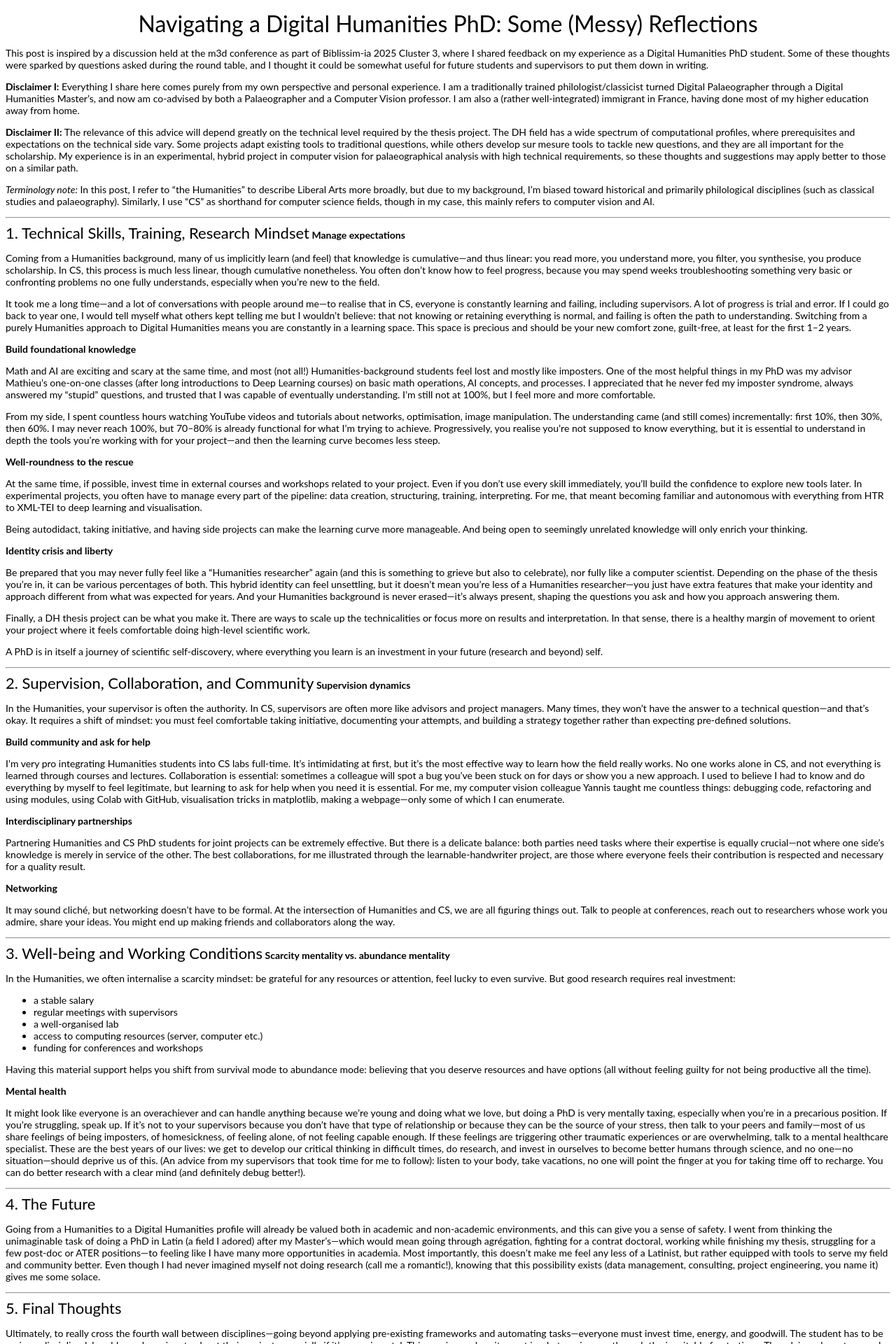
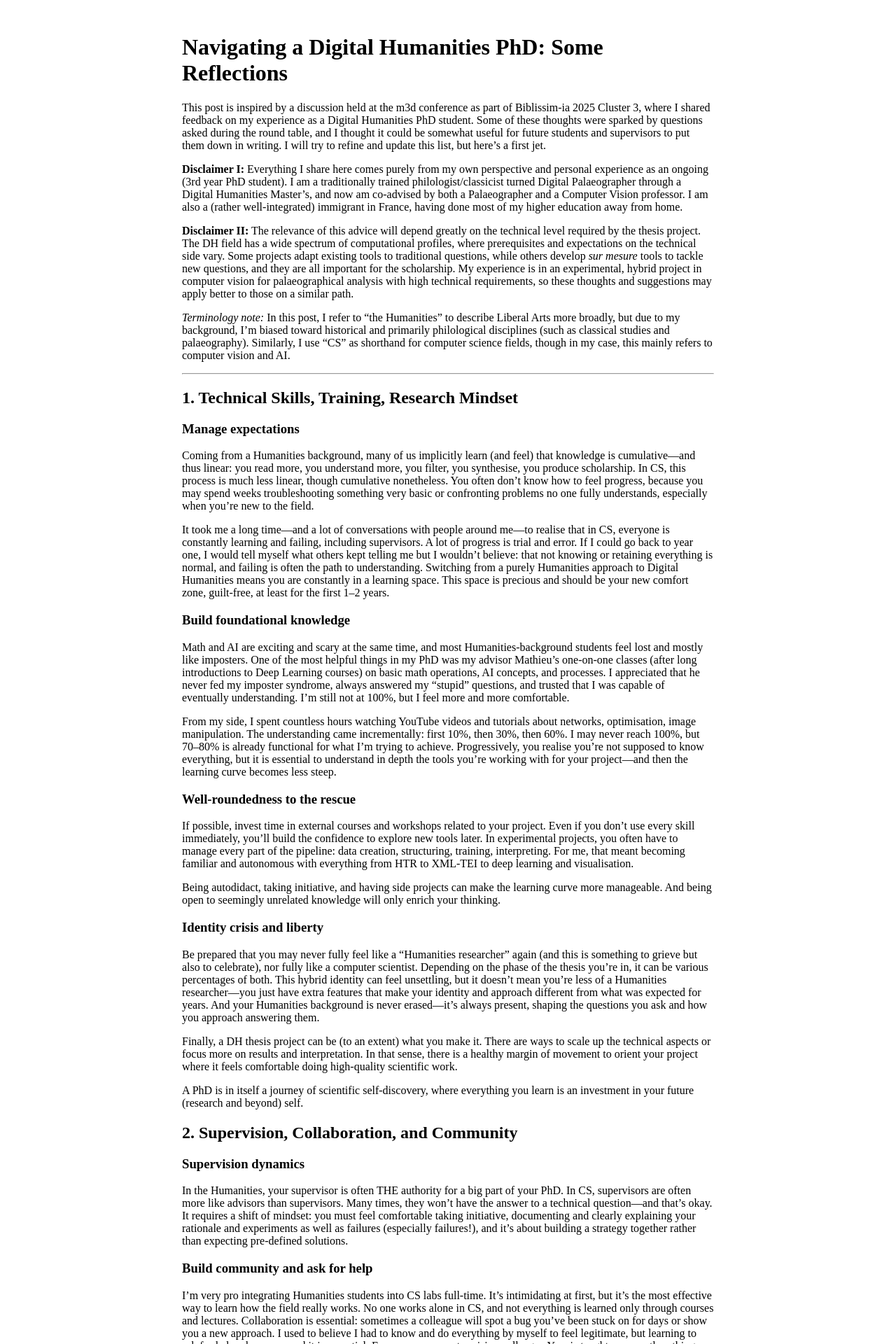
Before and after one commit to malamatenia/malamatenia.github.io, a Jekyll site: the page phd-reflections.html, which Jekyll copies as it is, in a window 1280 px wide. Shown: the top 1920 px of the page at 70% size. Built offline with Jekyll 4.4.1, drawn with Linux system fonts in a browser that asks for light colours; some of the changed text lies outside the part shown.

Commit message:
restructure

```diff
--- a/phd-reflections.html
+++ b/phd-reflections.html
@@ -1,20 +1,28 @@
 <!DOCTYPE html>
 <html lang="en">
 <head>
-  <meta charset="UTF-8" />
-  <meta name="viewport" content="width=device-width, initial-scale=1.0"/>
-  <title>Navigating a Digital Humanities PhD: Some Reflections</title>
-  <link rel="stylesheet" href="style.css" />
+  <meta http-equiv="Content-Type" content="text/html; charset=UTF-8">
+  <title>Navigating a PhD in Digital Humanities</title>
+  <meta name="author" content="Malamatenia Vlachou">
+  <meta name="viewport" content="width=device-width, initial-scale=1">
+  <link rel="stylesheet" type="text/css" href="{{ site.baseurl }}/style.css" />
+  <link rel="canonical" href="{{ page.url | replace:'index.html','' | prepend: site.baseurl | prepend: site.url }}">
+  <link rel="icon" type="image/png" href="images/medieval-M.png">
+  <link href="https://fonts.googleapis.com/css?family=Lato:400,700,400italic,700italic" rel="stylesheet" type="text/css">
 </head>
 <body>
-  <main class="section">
-    <h1>Navigating a Digital Humanities PhD: Some (Messy) Reflections</h1>
 
-    <p>This post is inspired by a discussion held at the m3d conference as part of Biblissim-ia 2025 Cluster 3, where I shared feedback on my experience as a Digital Humanities PhD student. Some of these thoughts were sparked by questions asked during the round table, and I thought it could be somewhat useful for future students and supervisors to put them down in writing.</p>
+<table style="width:100%;max-width:800px;border:0px;border-spacing:0px;border-collapse:separate;margin:auto;">
+  <tr>
+    <td style="padding:2.5%;width:100%;vertical-align:middle;">
 
-    <p><strong>Disclaimer I:</strong> Everything I share here comes purely from my own perspective and personal experience. I am a traditionally trained philologist/classicist turned Digital Palaeographer through a Digital Humanities Master’s, and now am co-advised by both a Palaeographer and a Computer Vision professor. I am also a (rather well-integrated) immigrant in France, having done most of my higher education away from home.</p>
+      <h1>Navigating a Digital Humanities PhD: Some Reflections</h1>
 
-    <p><strong>Disclaimer II:</strong> The relevance of this advice will depend greatly on the technical level required by the thesis project. The DH field has a wide spectrum of computational profiles, where prerequisites and expectations on the technical side vary. Some projects adapt existing tools to traditional questions, while others develop sur mesure tools to tackle new questions, and they are all important for the scholarship. My experience is in an experimental, hybrid project in computer vision for palaeographical analysis with high technical requirements, so these thoughts and suggestions may apply better to those on a similar path.</p>
+    <p>This post is inspired by a discussion held at the m3d conference as part of Biblissim-ia 2025 Cluster 3, where I shared feedback on my experience as a Digital Humanities PhD student. Some of these thoughts were sparked by questions asked during the round table, and I thought it could be somewhat useful for future students and supervisors to put them down in writing. I will try to refine and update this list, but here’s a first jet.</p>
+
+    <p><strong>Disclaimer I:</strong> Everything I share here comes purely from my own perspective and personal experience as an ongoing (3rd year PhD student). I am a traditionally trained philologist/classicist turned Digital Palaeographer through a Digital Humanities Master’s, and now am co-advised by both a Palaeographer and a Computer Vision professor. I am also a (rather well-integrated) immigrant in France, having done most of my higher education away from home.</p>
+
+    <p><strong>Disclaimer II:</strong> The relevance of this advice will depend greatly on the technical level required by the thesis project. The DH field has a wide spectrum of computational profiles, where prerequisites and expectations on the technical side vary. Some projects adapt existing tools to traditional questions, while others develop <em>sur mesure</em> tools to tackle new questions, and they are all important for the scholarship. My experience is in an experimental, hybrid project in computer vision for palaeographical analysis with high technical requirements, so these thoughts and suggestions may apply better to those on a similar path.</p>
 
     <p><em>Terminology note:</em> In this post, I refer to “the Humanities” to describe Liberal Arts more broadly, but due to my background, I’m biased toward historical and primarily philological disciplines (such as classical studies and palaeography). Similarly, I use “CS” as shorthand for computer science fields, though in my case, this mainly refers to computer vision and AI.</p>
 
@@ -24,35 +32,28 @@
 
     <h3>Manage expectations</h3>
     <p>Coming from a Humanities background, many of us implicitly learn (and feel) that knowledge is cumulative—and thus linear: you read more, you understand more, you filter, you synthesise, you produce scholarship. In CS, this process is much less linear, though cumulative nonetheless. You often don’t know how to feel progress, because you may spend weeks troubleshooting something very basic or confronting problems no one fully understands, especially when you’re new to the field.</p>
-
     <p>It took me a long time—and a lot of conversations with people around me—to realise that in CS, everyone is constantly learning and failing, including supervisors. A lot of progress is trial and error. If I could go back to year one, I would tell myself what others kept telling me but I wouldn’t believe: that not knowing or retaining everything is normal, and failing is often the path to understanding. Switching from a purely Humanities approach to Digital Humanities means you are constantly in a learning space. This space is precious and should be your new comfort zone, guilt-free, at least for the first 1–2 years.</p>
 
     <h3>Build foundational knowledge</h3>
-    <p>Math and AI are exciting and scary at the same time, and most (not all!) Humanities-background students feel lost and mostly like imposters. One of the most helpful things in my PhD was my advisor Mathieu’s one-on-one classes (after long introductions to Deep Learning courses) on basic math operations, AI concepts, and processes. I appreciated that he never fed my imposter syndrome, always answered my “stupid” questions, and trusted that I was capable of eventually understanding. I’m still not at 100%, but I feel more and more comfortable.</p>
+    <p>Math and AI are exciting and scary at the same time, and most Humanities-background students feel lost and mostly like imposters. One of the most helpful things in my PhD was my advisor Mathieu’s one-on-one classes (after long introductions to Deep Learning courses) on basic math operations, AI concepts, and processes. I appreciated that he never fed my imposter syndrome, always answered my “stupid” questions, and trusted that I was capable of eventually understanding. I’m still not at 100%, but I feel more and more comfortable.</p>
+    <p>From my side, I spent countless hours watching YouTube videos and tutorials about networks, optimisation, image manipulation. The understanding came incrementally: first 10%, then 30%, then 60%. I may never reach 100%, but 70–80% is already functional for what I’m trying to achieve. Progressively, you realise you’re not supposed to know everything, but it is essential to understand in depth the tools you’re working with for your project—and then the learning curve becomes less steep.</p>
 
-    <p>From my side, I spent countless hours watching YouTube videos and tutorials about networks, optimisation, image manipulation. The understanding came (and still comes) incrementally: first 10%, then 30%, then 60%. I may never reach 100%, but 70–80% is already functional for what I’m trying to achieve. Progressively, you realise you’re not supposed to know everything, but it is essential to understand in depth the tools you’re working with for your project—and then the learning curve becomes less steep.</p>
-
-    <h3>Well-roundness to the rescue</h3>
-    <p>At the same time, if possible, invest time in external courses and workshops related to your project. Even if you don’t use every skill immediately, you’ll build the confidence to explore new tools later. In experimental projects, you often have to manage every part of the pipeline: data creation, structuring, training, interpreting. For me, that meant becoming familiar and autonomous with everything from HTR to XML-TEI to deep learning and visualisation.</p>
-
+    <h3>Well-roundedness to the rescue</h3>
+    <p>If possible, invest time in external courses and workshops related to your project. Even if you don’t use every skill immediately, you’ll build the confidence to explore new tools later. In experimental projects, you often have to manage every part of the pipeline: data creation, structuring, training, interpreting. For me, that meant becoming familiar and autonomous with everything from HTR to XML-TEI to deep learning and visualisation.</p>
     <p>Being autodidact, taking initiative, and having side projects can make the learning curve more manageable. And being open to seemingly unrelated knowledge will only enrich your thinking.</p>
 
     <h3>Identity crisis and liberty</h3>
     <p>Be prepared that you may never fully feel like a “Humanities researcher” again (and this is something to grieve but also to celebrate), nor fully like a computer scientist. Depending on the phase of the thesis you’re in, it can be various percentages of both. This hybrid identity can feel unsettling, but it doesn’t mean you’re less of a Humanities researcher—you just have extra features that make your identity and approach different from what was expected for years. And your Humanities background is never erased—it’s always present, shaping the questions you ask and how you approach answering them.</p>
-
-    <p>Finally, a DH thesis project can be what you make it. There are ways to scale up the technicalities or focus more on results and interpretation. In that sense, there is a healthy margin of movement to orient your project where it feels comfortable doing high-level scientific work.</p>
-
+    <p>Finally, a DH thesis project can be (to an extent) what you make it. There are ways to scale up the technical aspects or focus more on results and interpretation. In that sense, there is a healthy margin of movement to orient your project where it feels comfortable doing high-quality scientific work.</p>
     <p>A PhD is in itself a journey of scientific self-discovery, where everything you learn is an investment in your future (research and beyond) self.</p>
-
-    <hr />
 
     <h2>2. Supervision, Collaboration, and Community</h2>
 
     <h3>Supervision dynamics</h3>
-    <p>In the Humanities, your supervisor is often the authority. In CS, supervisors are often more like advisors and project managers. Many times, they won’t have the answer to a technical question—and that’s okay. It requires a shift of mindset: you must feel comfortable taking initiative, documenting your attempts, and building a strategy together rather than expecting pre-defined solutions.</p>
+    <p>In the Humanities, your supervisor is often THE authority for a big part of your PhD. In CS, supervisors are often more like advisors than supervisors. Many times, they won’t have the answer to a technical question—and that’s okay. It requires a shift of mindset: you must feel comfortable taking initiative, documenting and clearly explaining your rationale and experiments as well as failures (especially failures!), and it’s about building a strategy together rather than expecting pre-defined solutions.</p>
 
     <h3>Build community and ask for help</h3>
-    <p>I’m very pro integrating Humanities students into CS labs full-time. It’s intimidating at first, but it’s the most effective way to learn how the field really works. No one works alone in CS, and not everything is learned through courses and lectures. Collaboration is essential: sometimes a colleague will spot a bug you’ve been stuck on for days or show you a new approach. I used to believe I had to know and do everything by myself to feel legitimate, but learning to ask for help when you need it is essential. For me, my computer vision colleague Yannis taught me countless things: debugging code, refactoring and using modules, using Colab with GitHub, visualisation tricks in matplotlib, making a webpage—only some of which I can enumerate.</p>
+    <p>I’m very pro integrating Humanities students into CS labs full-time. It’s intimidating at first, but it’s the most effective way to learn how the field really works. No one works alone in CS, and not everything is learned only through courses and lectures. Collaboration is essential: sometimes a colleague will spot a bug you’ve been stuck on for days or show you a new approach. I used to believe I had to know and do everything by myself to feel legitimate, but learning to ask for help when you need it is essential. For me, my computer vision colleague Yannis taught me countless things: debugging code, refactoring and using modules, using Colab with GitHub, visualisation tricks in matplotlib, making a webpage—only some skills out of many.</p>
 
     <h3>Interdisciplinary partnerships</h3>
     <p>Partnering Humanities and CS PhD students for joint projects can be extremely effective. But there is a delicate balance: both parties need tasks where their expertise is equally crucial—not where one side’s knowledge is merely in service of the other. The best collaborations, for me illustrated through the learnable-handwriter project, are those where everyone feels their contribution is respected and necessary for a quality result.</p>
@@ -60,39 +61,39 @@
     <h3>Networking</h3>
     <p>It may sound cliché, but networking doesn’t have to be formal. At the intersection of Humanities and CS, we are all figuring things out. Talk to people at conferences, reach out to researchers whose work you admire, share your ideas. You might end up making friends and collaborators along the way.</p>
 
-    <hr />
-
     <h2>3. Well-being and Working Conditions</h2>
 
     <h3>Scarcity mentality vs. abundance mentality</h3>
-    <p>In the Humanities, we often internalise a scarcity mindset: be grateful for any resources or attention, feel lucky to even survive. But good research requires real investment:</p>
-    <ul>
-      <li>a stable salary</li>
-      <li>regular meetings with supervisors</li>
-      <li>a well-organised lab</li>
-      <li>access to computing resources (server, computer etc.)</li>
-      <li>funding for conferences and workshops</li>
-    </ul>
-    <p>Having this material support helps you shift from survival mode to abundance mode: believing that you deserve resources and have options (all without feeling guilty for not being productive all the time).</p>
+    <p>In the Humanities, we often internalise a scarcity mindset: be grateful for any resources or attention, feel lucky to even survive. But good research requires real investment: a stable salary, regular meetings with supervisors, a well-organised lab, access to computing resources, funding for conferences and workshops. Having this material support helps you shift from survival mode to abundance mode: believing that you deserve resources and have options (all without feeling guilty for not being productive all the time).</p>
 
     <h3>Mental health</h3>
     <p>It might look like everyone is an overachiever and can handle anything because we’re young and doing what we love, but doing a PhD is very mentally taxing, especially when you’re in a precarious position. If you’re struggling, speak up. If it’s not to your supervisors because you don’t have that type of relationship or because they can be the source of your stress, then talk to your peers and family—most of us share feelings of being imposters, of homesickness, of feeling alone, of not feeling capable enough. If these feelings are triggering other traumatic experiences or are overwhelming, talk to a mental healthcare specialist. These are the best years of our lives: we get to develop our critical thinking in difficult times, do research, and invest in ourselves to become better humans through science, and no one—no situation—should deprive us of this. (An advice from my supervisors that took time for me to follow): listen to your body, take vacations, no one will point the finger at you for taking time off to recharge. You can do better research with a clear mind (and definitely debug better!).</p>
 
-    <hr />
-
     <h2>4. The Future</h2>
-
     <p>Going from a Humanities to a Digital Humanities profile will already be valued both in academic and non-academic environments, and this can give you a sense of safety. I went from thinking the unimaginable task of doing a PhD in Latin (a field I adored) after my Master’s—which would mean going through agrégation, fighting for a contrat doctoral, working while finishing my thesis, struggling for a few post-doc or ATER positions—to feeling like I have many more opportunities in academia. Most importantly, this doesn’t make me feel any less of a Latinist, but rather equipped with tools to serve my field and community better. Even though I had never imagined myself not doing research (call me a romantic!), knowing that this possibility exists (data management, consulting, project engineering, you name it) gives me some solace.</p>
 
-    <hr />
+    <h2>5. Final Thoughts</h2>
+    <p>Ultimately, to really cross the fourth wall between disciplines—going beyond applying pre-existing frameworks and automating tasks—everyone must invest time, energy, and goodwill. The student has to be curious, disciplined, humble, and passionate about their project, especially if it’s experimental. This passion and excitement is what carries you through the inevitable frustrations. The advisors have to spend time encadrating, explaining, listening, and discussing with the student—it’s imperative that they’re present and actively support the process.</p>
+    <p>I’m grateful to have had advisors and colleagues who trusted me, challenged me, and supported me while I was/am growing as a researcher. A big thank you to my advisors Dominique Stutzmann and Mathieu Aubry, my colleague-in-crime Yannis Siglidis, my ENC professors Thibault Clérice and Peter Stokes, and the IMAGINE lab team—Sonat Baltaci, Syrine Kalleli, Ségolène Albouy, López Rauhut, Romain Loiseau, Tom Monier, Julien Gaubil (it’s an ever-growing list, really).</p>
+    <p>If you want to discuss or add anything to this list, don’t hesitate to reach out: matenia03[@]gmail[dot]com. And if you’re a new DH PhD student, best of luck!</p>
 
-    <h2>5. Final Thoughts</h2>
+    </td>
+  </tr>
+</table>
 
-    <p>Ultimately, to really cross the fourth wall between disciplines—going beyond applying pre-existing frameworks and automating tasks—everyone must invest time, energy, and goodwill. The student has to be curious, disciplined, humble, and passionate about their project, especially if it’s experimental. This passion and excitement is what carries you through the inevitable frustrations. The advisors have to spend time encadrating, explaining, listening, and discussing with the student—it’s imperative that they’re present and actively support the process.</p>
+<table style="width:100%;border:0px;border-spacing:0px;border-collapse:separate;margin:auto;">
+  <tr>
+    <td style="padding:0px">
+      <br>
+      <p style="text-align:center;font-size:small;">
+        Last updated: July 2025
+      </p>
+      <p style="text-align:center;font-size:small;">
+        Design and source code from <a style="font-size:small;" href="https://jonbarron.info">Jon Barron's website</a>
+      </p>
+    </td>
+  </tr>
+</table>
 
-    <p>I’m grateful to have had advisors and colleagues who trusted me, challenged me, and supported me while I was/am growing as a researcher. A big thank you to my advisors Dominique Stutzmann and Mathieu Aubry, my colleague-in-crime Yannis Siglidis, and the IMAGINE lab team—Sonat Baltaci, Syrine Kalleli, Ségolène Albouy, López Rauhut, Romain Loiseau, Tom Monier, Julien Gaubil, and all the permanents (it’s an ever-growing list, really).</p>
-
-    <p>If you want to discuss or add anything to this list, don’t hesitate to reach out: matenia03[@]gmail[dot]com. And if you’re a new DH PhD student, best of luck!</p>
-  </main>
 </body>
 </html>
--- a/style.scss
+++ b/style.scss
@@ -116,6 +116,33 @@ table.toc td {
   padding: 0.5em;
 }
 
+div.tocbar {
+  background-color: white;
+  width: 100%;
+  position: sticky; /* or fixed if you want always visible even when scrolled out of view */
+  top: 0;
+  text-align: center;
+  border-bottom: 1px solid #dddd;
+  border-top: 1px solid #dddd;
+  z-index: 1000;
+  padding: 0.5em 0;
+}
+
+/* Links inside the bar should match your existing a styles but not be blue */
+div.tocbar a {
+  color: #333; /* Or any muted color instead of your usual blue */
+  text-decoration: none;
+  margin: 0 1em;
+  font-weight: 700;
+}
+
+/* Hover color similar to your base link hover color */
+div.tocbar a:hover,
+div.tocbar a:focus {
+  color: #f09228;
+  text-decoration: none;
+}
+
 // Settled on moving the import of syntax highlighting to the bottom of the CSS
 // ... Otherwise it really bloats up the top of the CSS file and makes it difficult to find the start
 //@import "highlights";
```
Also changed, not shown: _layouts/default.html (+14 -17 lines), 1 other file.
